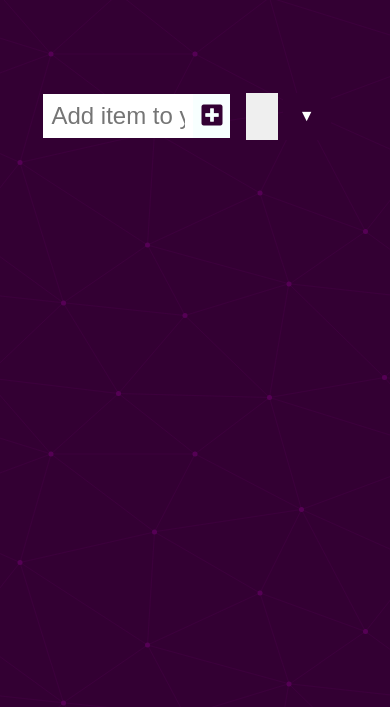
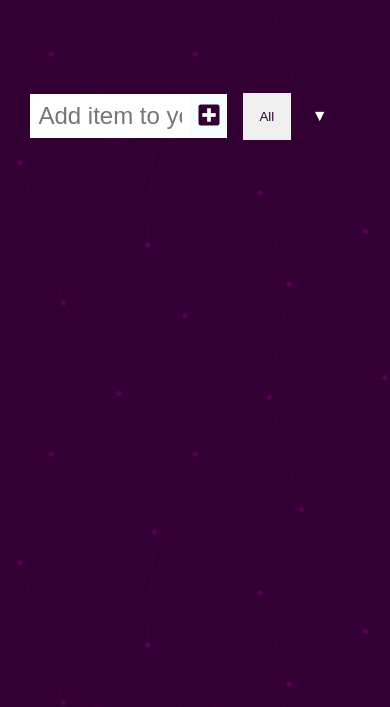
Before and after one commit to Sakshikulkarni880/To-do-List, a plain HTML site: page index.html in a window 390 px wide. Shown: the part 137-844 px from the top of the page. Drawn offline with Linux system fonts and the light colour scheme.

Commit message:
update length

```diff
--- a/style.css
+++ b/style.css
@@ -133,13 +133,13 @@ select{
   color: #330033;
 }
 
-@media screen and (max-width: 900px){
+@media screen and (max-width: 600px){
   form input{
-    width : 150px;
+    width : 10rem;
   }
   select{
     color: #330033;
-    width: 25px;
+    width: 3rem;
     cursor: pointer;
     padding: 1rem;
   }
```
